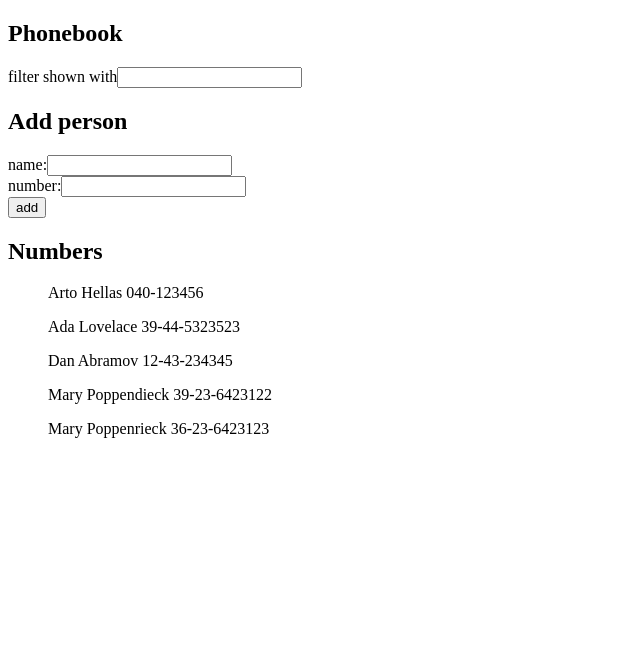
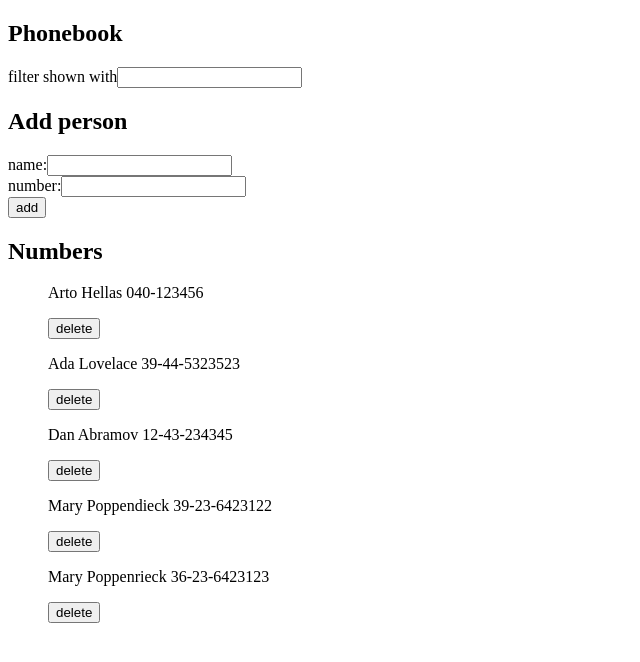
Before and after one commit to emmajarvi/fullstack_palautukset, a React (Vite) app in the folder osa2/puhelinluettelo/: page / in a window 1280 px wide. Shown: the top 662 px of the page, without its empty margins (0-640 px from the left). Built offline with nearby package versions, Linux system fonts and the light colour scheme; data requests are answered from the project's data file.

Commit message:
2.14 tehty

```diff
--- a/osa2/puhelinluettelo/db.json
+++ b/osa2/puhelinluettelo/db.json
@@ -6,24 +6,24 @@
       "id": "1"
     },
     {
+      "id": "2",
       "name": "Ada Lovelace",
-      "number": "39-44-5323523",
-      "id": "2"
+      "number": "39-44-5323523"
     },
     {
+      "id": "3",
       "name": "Dan Abramov",
-      "number": "12-43-234345",
-      "id": "3"
+      "number": "12-43-234345"
     },
     {
+      "id": "4",
       "name": "Mary Poppendieck",
-      "number": "39-23-6423122",
-      "id": "4"
+      "number": "39-23-6423122"
     },
     {
+      "id": "5",
       "name": "Mary Poppenrieck",
-      "number": "36-23-6423123",
-      "id": "5"
+      "number": "36-23-6423123"
     }
   ]
 }
--- a/osa2/puhelinluettelo/src/App.jsx
+++ b/osa2/puhelinluettelo/src/App.jsx
@@ -3,6 +3,7 @@ import axios from 'axios'
 import personService from './services/persons'
 
 
+// Henkilön lisäämiseen tarvittavien elementtien renderöiminen
 const PersonForm = (props) => {
 
   return(
@@ -26,6 +27,7 @@ const PersonForm = (props) => {
   )
 }
 
+// Filtteröintiin tarvittavien elementtien renderöinti
 const Filtterointi = (props) => {
   return(
     <input value={props.etsittava}
@@ -33,21 +35,29 @@ const Filtterointi = (props) => {
   )
 }
 
-const NimiLista = (props) => {
+// Kaikkien henkilöiden renderöimisen
+const NimiLista = ({naytettavat, poistaminen}) => {
 
-  console.log(props.naytettavat)
+  console.log(naytettavat)
+  console.log(naytettavat.map(person => person.id))
+
   return (
     <ul>
-      {props.naytettavat.map(person =>
-        <Person key={person.name} name={person.name} number={person.number}/>
+      {naytettavat.map(person =>
+        <Person key = {person.id} name={person.name} number={person.number}  poistaminen = {() => poistaminen(person.id, person.name)}
+        />
       )}
     </ul>
   )
 }
 
+
+// Yhden henkilön tietojen sekä poistonapin renderöiminen
 const Person = (props) => {
   return (
-    <p>{props.name} {props.number}</p>
+    <div>
+      <p> {props.name} {props.number}</p> <button onClick={props.poistaminen}>delete</button>
+    </div>
   )
 }
 
@@ -80,6 +90,7 @@ const App = () => {
   const personsToShow = etsitaanko
   ? persons.filter(person => person.name.toLowerCase().includes(etsitty.toLowerCase()) === true)
   : persons
+
 
 
   const addPerson = (event) => {
@@ -119,6 +130,21 @@ const App = () => {
     console.log({names})
   }
 
+  const deletePerson = (id, nimi) => {
+
+    console.log()
+    window.confirm(`Delete ${nimi} ?`)
+    personService
+      .deleting(id)
+      .then(console.log(`minä poistin henkilön jonka id on ${id}`))
+      .catch(error => {
+        alert(
+          `the person '${nimi}' was already deleted from server`
+        )
+      })
+
+  }
+
   const handleEtsiminen = (event) => {
     console.log(event.target.value)
     setEtsitty(event.target.value)
@@ -153,7 +179,7 @@ const App = () => {
 
       <h2>Numbers</h2>
 
-      <NimiLista naytettavat ={personsToShow}/>
+      <NimiLista naytettavat ={personsToShow} poistaminen={deletePerson}/>
 
     </div>
   )
--- a/osa2/puhelinluettelo/src/services/persons.js
+++ b/osa2/puhelinluettelo/src/services/persons.js
@@ -9,7 +9,12 @@ const create = newObject => {
     return axios.post(baseUrl, newObject)
 }
 
+const deleting = (id) => {
+    return axios.delete(`${baseUrl}/${id}`)
+}
+
 export default {
     getAll: getAll,
-    create: create
+    create: create,
+    deleting: deleting
 }
```
